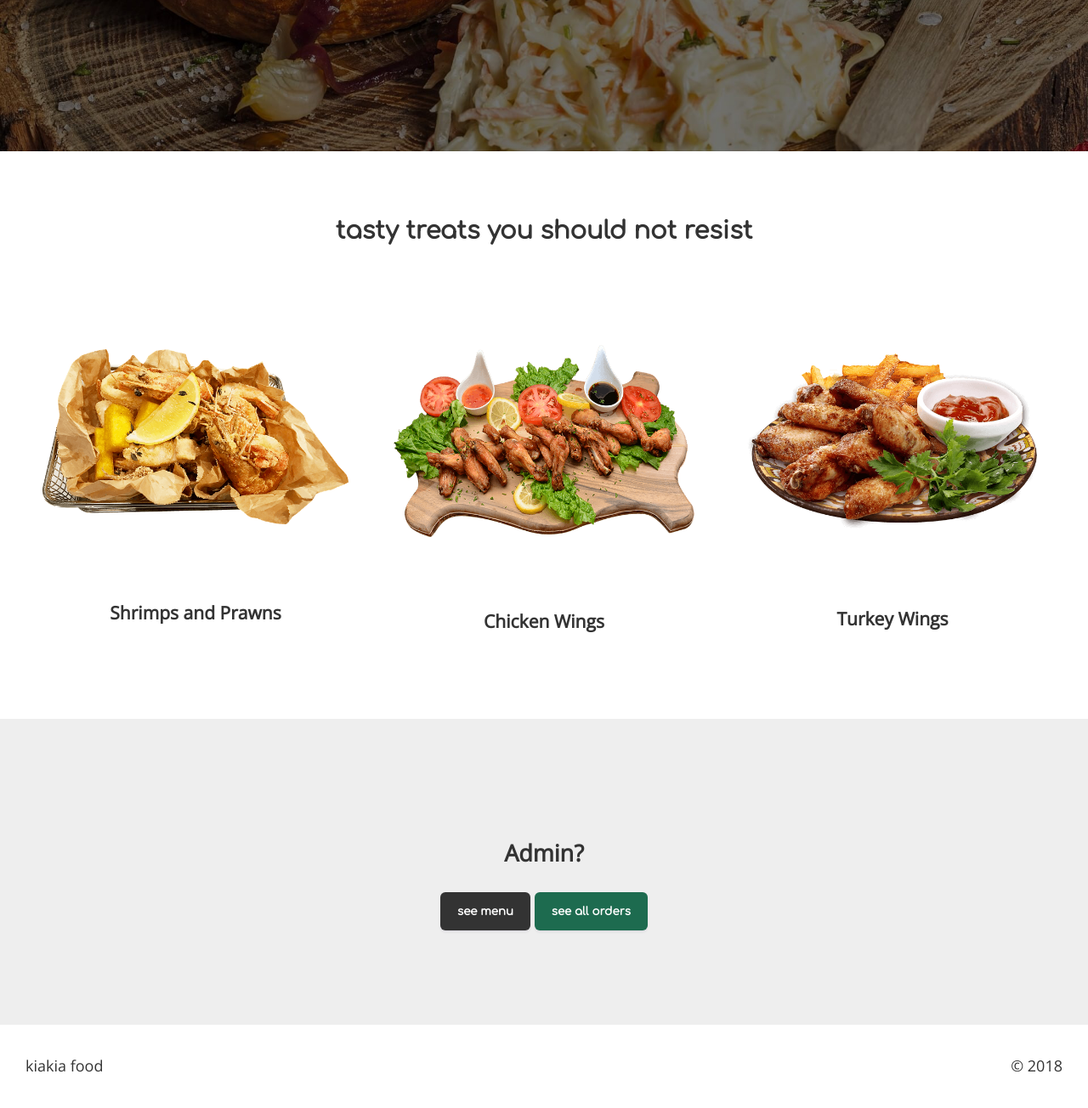
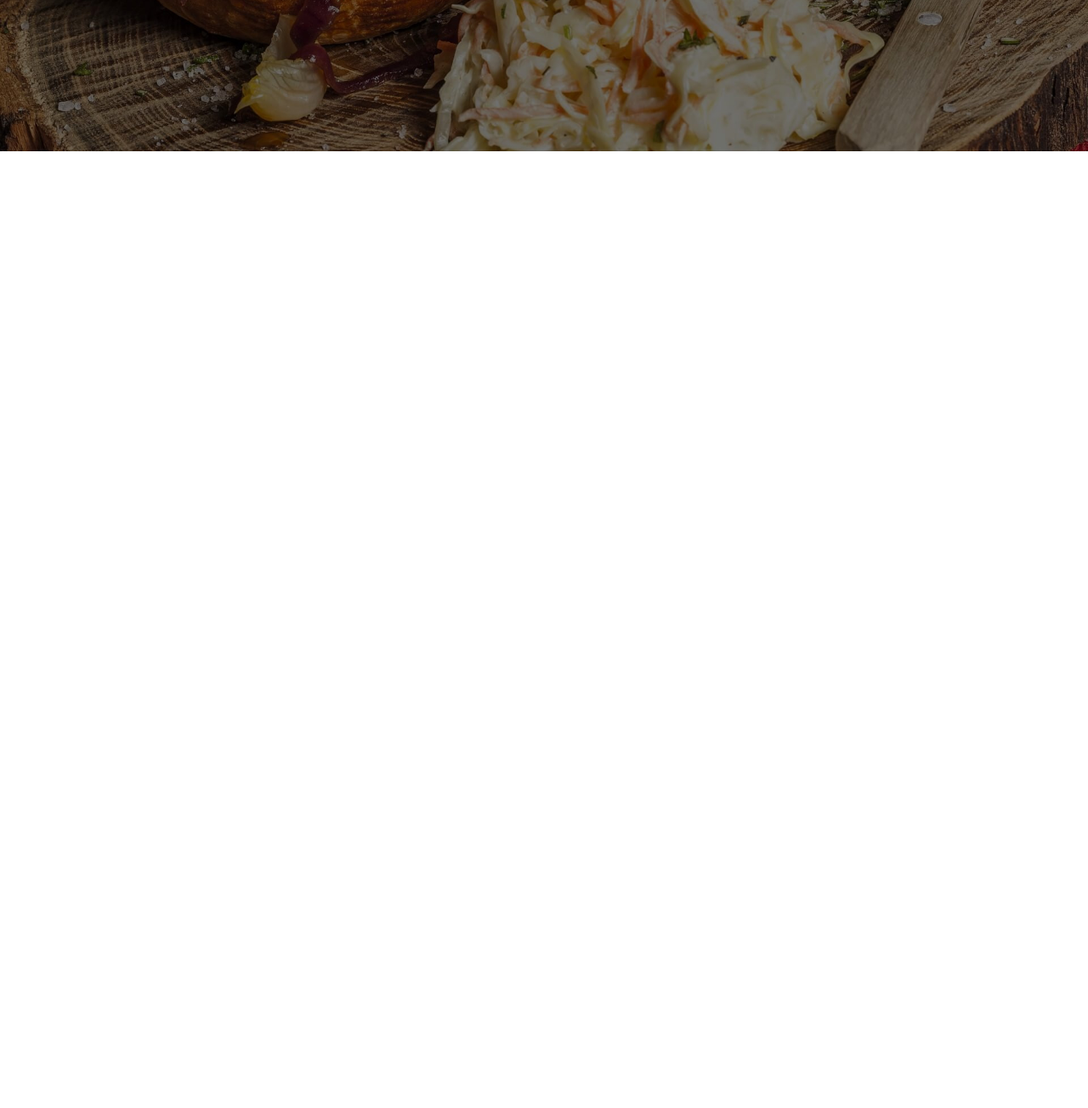
Before and after one commit to akhilome/fast-food-fast, a plain HTML site: page ui/index.html in a window 1280 px wide. Shown: the part 622-1926 px from the top of the page at 85% size. After the commit the page ends 800 px from the top, so only its background shows below. Drawn offline with nearby package versions, Linux system fonts and the light colour scheme.

Commit message:
chore(ui-homepage): remove irrelevant sections
[Finishes #161170989]

```diff
--- a/ui/assets/main.css
+++ b/ui/assets/main.css
@@ -132,51 +132,6 @@ img.food {
 .hero h2 {
   font-size: 2.6rem;
   margin-bottom: 50px;
-}
-
-/* Frontpage 2 */
-.outline {
-  display: flex;
-  flex-direction: column;
-  margin: 20px auto;
-}
-
-.outline h1 {
-  font-size: 1.8rem;
-  font-family: 'Comfortaa', cursive;
-  padding: 25px 15px;
-  text-align: center;
-}
-
-.outline-inner {
-  display: flex;
-  flex-wrap: wrap;
-  justify-content: space-evenly;
-}
-
-.outline-inner > div {
-  align-items: center;
-  display: flex;
-  flex-direction: column;
-  justify-content: space-evenly;
-  min-height: 480px;
-  text-align: center;
-}
-
-/* Frontpage 3 */
-.admin {
-  align-items: center;
-  background: #eee;
-  display: flex;
-  flex-direction: column;
-  justify-content: center;
-  min-height: 360px;
-}
-
-footer {
-  display: flex;
-  justify-content: space-between;
-  padding: 15px 30px;
 }
 
 /* Wrapper */
@@ -318,6 +273,13 @@ fieldset > div {
   color: #fff;
 }
 
+/* Footer */
+footer {
+  display: flex;
+  justify-content: space-between;
+  padding: 15px 30px;
+}
+
 /* Media Queries */
 @media only screen and (max-width: 720px) {
   body {
--- a/ui/index.html
+++ b/ui/index.html
@@ -28,41 +28,6 @@
     <a href="sign-up.html"><button class="btn-primary">Get Food ⟶</button></a>
   </section>
 
-  <section class="outline">
-    <h1>tasty treats you should not resist</h1>
-    <div class="outline-inner">
-      <div>
-        <img class="food" src="assets/images/food-2.png" alt="Shrimps">
-        <h3>Shrimps and Prawns</h3>
-      </div>
-      <div>
-        <img class="food" src="assets/images/food-1.png" alt="Chicken Wings">
-        <h3>Chicken Wings</h3>
-      </div>
-      <div>
-        <img class="food" src="assets/images/food-3.png" alt="Turkey Wings">
-        <h3>Turkey Wings</h3>
-      </div>
-    </div>
-  </section>
-
-  <section class="admin">
-    <h2>Admin?</h2>
-    <div class="admin-options">
-      <a href="menu.html"><button> See Menu</button></a>
-      <a href="orders.html"><button class="btn-primary">See All Orders</button></a>
-    </div>
-  </section>
-
-  <footer>
-    <div class="footer-left">
-      <p>kiakia food</p>
-    </div>
-    <div class="footer-right">
-      <p>&copy; 2018</p>
-    </div>
-  </footer>
-
   <script src="assets/main.js"></script>
 </body>
 </html>
```
